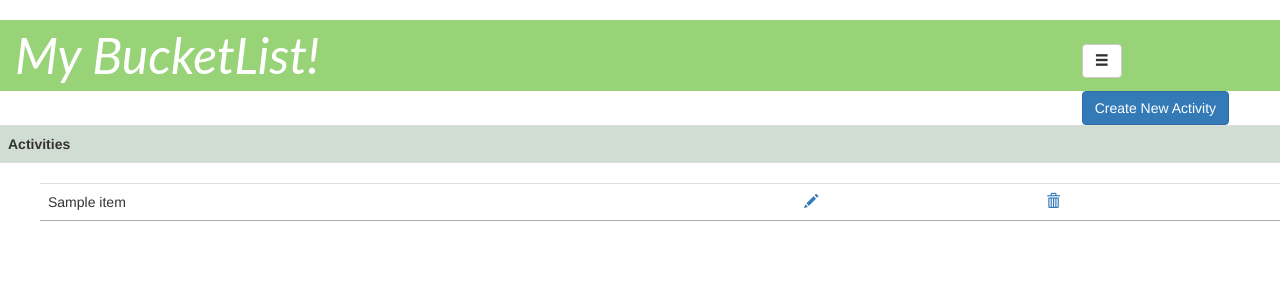
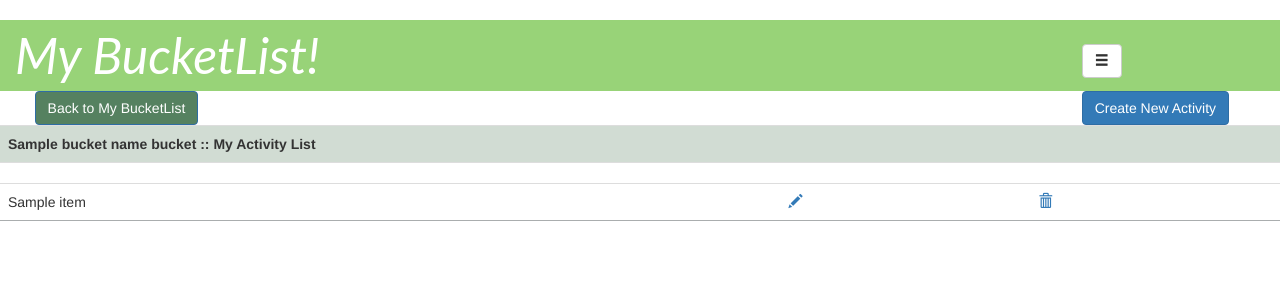
Before and after one commit to WinstonKamau/TheBucketList, a Flask app: template app/templates/ViewActivities.html in a window 1280 px wide. Shown: the top 300 px of the page. Run offline with Flask 2, Linux system fonts and the light colour scheme; the template is opened without the code that fills it: most values are stand-ins (such as "Sample title", 1, 10 or a date in 2020); lists and menus that the app fills with data are empty; some libraries are stand-ins or nearby versions.

Commit message:
Added the name of the bucket for easy identification, created a button for navigating back to the view bucket list and reduced the glyphicon length to only logout and no view bucket list

```diff
--- a/app/templates/ViewActivities.html
+++ b/app/templates/ViewActivities.html
@@ -26,13 +26,14 @@
 			<span class = "glyphicon glyphicon-menu-hamburger" aria-hidden = "true"></span>
 			</button>
 			<ul class="dropdown-menu" aria-labelledby= "list_glyphicon_homePage">
-		  <li><a href="/ViewBucketList">ViewBucketList</a></li>
-			<li role="separator" class="divider"></li>
 				<li><a href="/Logout">Log Out</a></li>
 			</ul>
 		</div>
 		<hr id = "myBucketList_second_line">
-  <div class = "col-xs-10 col-sm-10 col-md-10">
+		<div class = "col-xs-2 col-sm-2 col-md-2">
+			<td><a href = "/ViewBucketList"><span class = "btn btn-primary" id = "exit_bucket_2" aria-hidden="true" >Back to My BucketList</span></a></td>
+		</div>
+		<div class = "col-xs-8 col-sm-8 col-md-8">
 		</div>
 		<div class = "col-xs-2 col-sm-2 col-md-2">
 			<a href = "/AddActivities/{{index}}"><span class = "btn btn-primary" aria-hidden="true" >Create New Activity</span></a>
@@ -40,22 +41,19 @@
 		<table class = "table">
 			<tr id = "title_row">
 				<th>
-			Activities
+				<strong>{{bucket_name}} bucket</strong> :: My Activity List
 				</th>
 			</tr>
 		</table>
-	<ul>
+		{% if activity_items|length > 0 %}
 		<table class = "table">
-		{% if activity_items|length > 0 %}
 			{% for item in activity_items %}
 			<tr><td>{{ item }}</td><td><a href = "/EditActivity/{{index}}{{spacer}}{{loop.index0}}"><span class = "glyphicon glyphicon-pencil" aria-hidden="true" ></span></a></td><td><a href="/DeleteActivity/{{index}}{{spacer}}{{loop.index0}}"><span class = "glyphicon glyphicon-trash" aria-hidden="true"></span></a></tr>
 			{% endfor %}
+		</table>
 		{% else%}
 			{{ prompt }}
 		{% endif %}
-
-		</table>
-	</ul>
     <!-- jQuery (necessary for Bootstrap's JavaScript plugins) -->
     <script src="https://ajax.googleapis.com/ajax/libs/jquery/1.12.4/jquery.min.js"></script>
     <!-- Include all compiled plugins (below), or include individual files as needed -->
```
Lines whose indentation alone changed are shown as unchanged.
